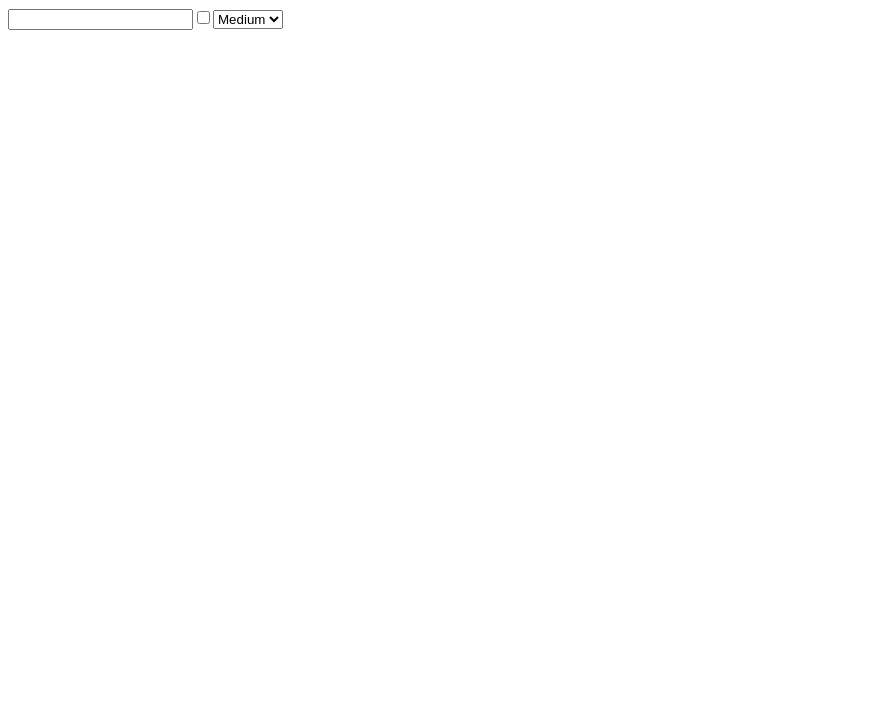
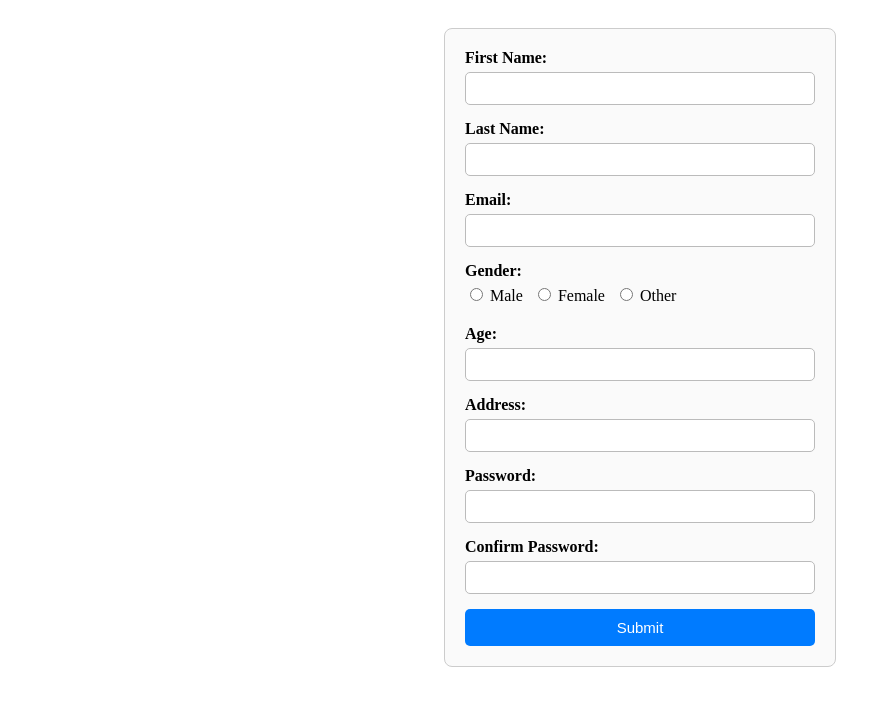
Before and after one commit to mayur2410-tech/Interview-Coding-Questions, a React (Vite) app in the folder ReactJS/: page / in a window 1280 px wide. Shown: the top 706 px of the page, without its empty margins (0-891 px from the left). Built offline with nearby package versions, Linux system fonts and the light colour scheme.

Commit message:
button change color when click & normal form

```diff
--- a/ReactJS/src/App.jsx
+++ b/ReactJS/src/App.jsx
@@ -1,11 +1,15 @@
 import React from 'react'
 import Counter from './components/1.Counter/Counter'
 import Todo from './components/3.Implement a simple Todo app with add and remove/Todo'
+import ColorChange from './components/4. Create Button that  change color when clicked/ColorChange'
+import Form from './components/5.Build a form with multiple fields and validation. (useState)/Form'
 const App = () => {
   return (
     <div>
       {/* <Counter /> */}
-      <Todo />
+      {/* <Todo /> */}
+      {/* <ColorChange /> */}
+      <Form />
     </div>
   )
 }
--- /dev/null
+++ b/ReactJS/src/components/4. Create Button that  change color when clicked/ColorChange.jsx
@@ -0,0 +1,16 @@
+import React from 'react'
+import { useState } from 'react'
+const ColorChange = () => {
+const [color,setColor]=useState(false)
+    function ChangeColor(){
+        setColor(!color)
+    }
+  return (
+    <div style={{backgroundColor: color ? "red" : "blue" }}>
+        {/* <h1>ngkadb</h1> */}
+      <button onClick={ChangeColor}>Click to chage color</button>
+    </div>
+  )
+}
+
+export default ColorChange
--- /dev/null
+++ b/ReactJS/src/components/5.Build a form with multiple fields and validation. (useState)/Form.css
@@ -0,0 +1,68 @@
+/* Center main container */
+.form-container {
+  display: flex;
+  justify-content: center;
+  padding: 20px;
+}
+
+/* Form box styling */
+.form-box {
+  width: 350px;
+  padding: 20px;
+  border: 1px solid #ccc;
+  border-radius: 8px;
+  background: #fafafa;
+}
+
+/* Each label + input group */
+.form-group {
+  margin-bottom: 15px;
+  display: flex;
+  flex-direction: column;
+}
+
+.form-group label {
+  font-weight: 600;
+  margin-bottom: 5px;
+}
+
+/* Inputs style */
+.form-group input[type="text"],
+.form-group input[type="email"],
+.form-group input[type="password"],
+.form-group input[type="number"] {
+  padding: 8px;
+  border: 1px solid #bbb;
+  border-radius: 5px;
+  outline: none;
+}
+
+.form-group input:focus {
+  border-color: #007bff;
+}
+
+/* Radio button group */
+.radio-group {
+  display: flex;
+  gap: 10px;
+}
+
+.radio-group label {
+  font-weight: normal;
+}
+
+/* Submit button */
+.submit-btn {
+  width: 100%;
+  padding: 10px;
+  background-color: #007bff;
+  border: none;
+  color: white;
+  font-size: 15px;
+  border-radius: 5px;
+  cursor: pointer;
+}
+
+.submit-btn:hover {
+  background-color: #0056b3;
+}
--- /dev/null
+++ b/ReactJS/src/components/5.Build a form with multiple fields and validation. (useState)/Form.jsx
@@ -0,0 +1,59 @@
+import React from 'react'
+import "./Form.css";   // external css
+
+const Form = () => {
+  return (
+    <div className="form-container">
+      <form className="form-box">
+
+        <div className="form-group">
+          <label>First Name:</label>
+          <input type="text" />
+        </div>
+
+        <div className="form-group">
+          <label>Last Name:</label>
+          <input type="text" />
+        </div>
+
+        <div className="form-group">
+          <label>Email:</label>
+          <input type="email" />
+        </div>
+
+        <div className="form-group">
+          <label>Gender:</label>
+          <div className="radio-group">
+            <label><input type="radio" name="gender" /> Male</label>
+            <label><input type="radio" name="gender" /> Female</label>
+            <label><input type="radio" name="gender" /> Other</label>
+          </div>
+        </div>
+
+        <div className="form-group">
+          <label>Age:</label>
+          <input type="number" />
+        </div>
+
+        <div className="form-group">
+          <label>Address:</label>
+          <input type="text" />
+        </div>
+
+        <div className="form-group">
+          <label>Password:</label>
+          <input type="password" />
+        </div>
+
+        <div className="form-group">
+          <label>Confirm Password:</label>
+          <input type="password" />
+        </div>
+
+        <button className="submit-btn" type="submit">Submit</button>
+      </form>
+    </div>
+  )
+}
+
+export default Form
```
